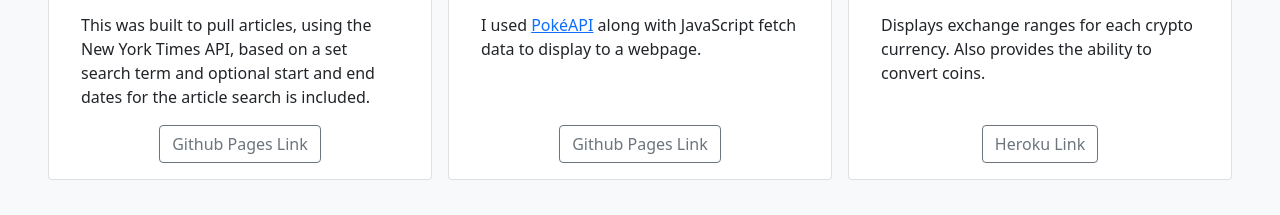
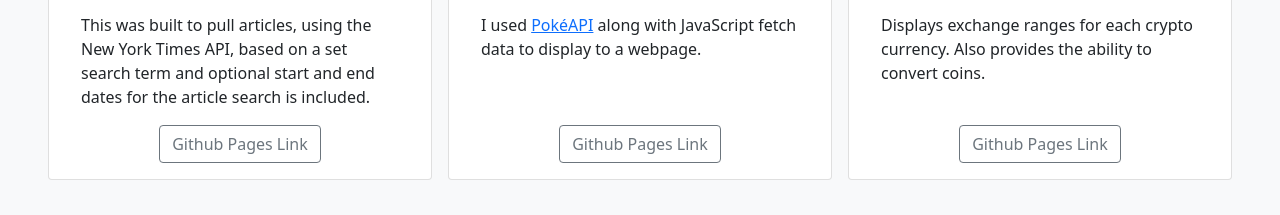
Before and after one commit to oliv2915/portfolio, a plain HTML site: page index.html in a window 1280 px wide. Shown: the part 2326-2541 px from the top of the page. Drawn offline with nearby package versions, Linux system fonts and the light colour scheme.

Commit message:
fixed typo with url

```diff
--- a/index.html
+++ b/index.html
@@ -205,8 +205,8 @@
                         <div class="card-body">
                             <div class="card-text">Displays exchange ranges for each crypto currency. Also provides the ability to convert coins.</div>
                         </div>
-                        <a href="https://va-benefit.herokuapp.com/" target="_blank" class="text-center">
-                            <button type="button" class="btn btn-outline-secondary">Heroku Link</button>
+                        <a href="https://oliv2915.github.io/coinlayer/" target="_blank" class="text-center">
+                            <button type="button" class="btn btn-outline-secondary">Github Pages Link</button>
                         </a>
                     </div>
                 </div>
```
